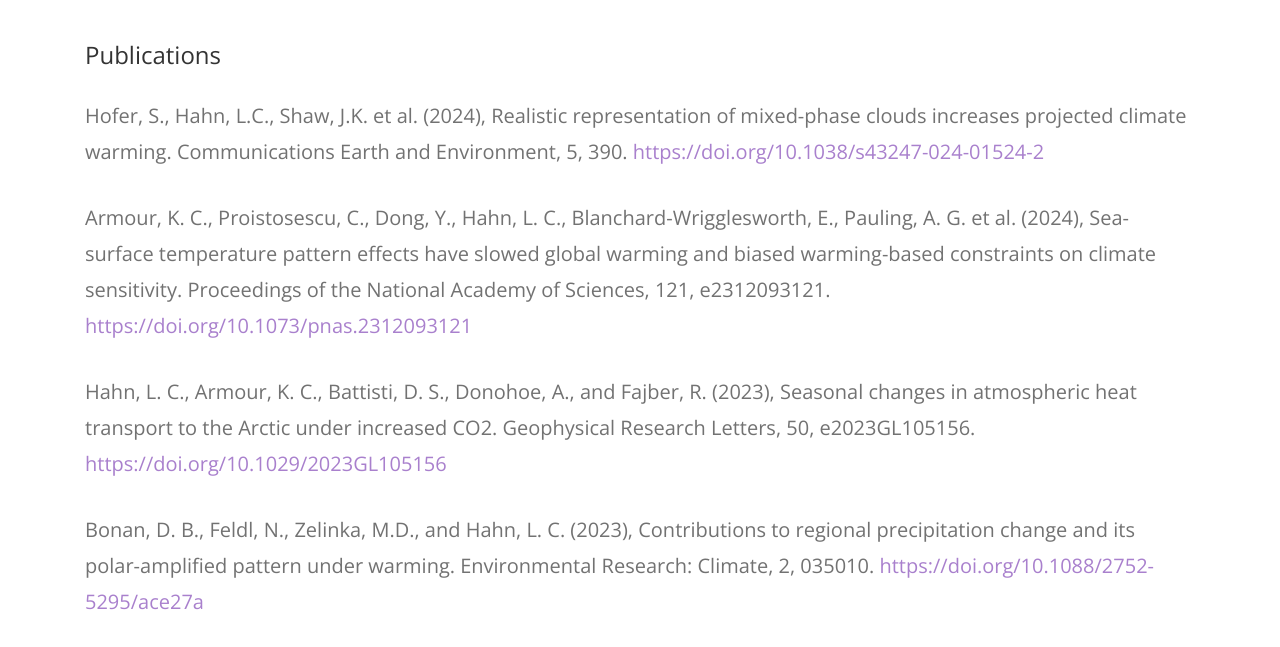
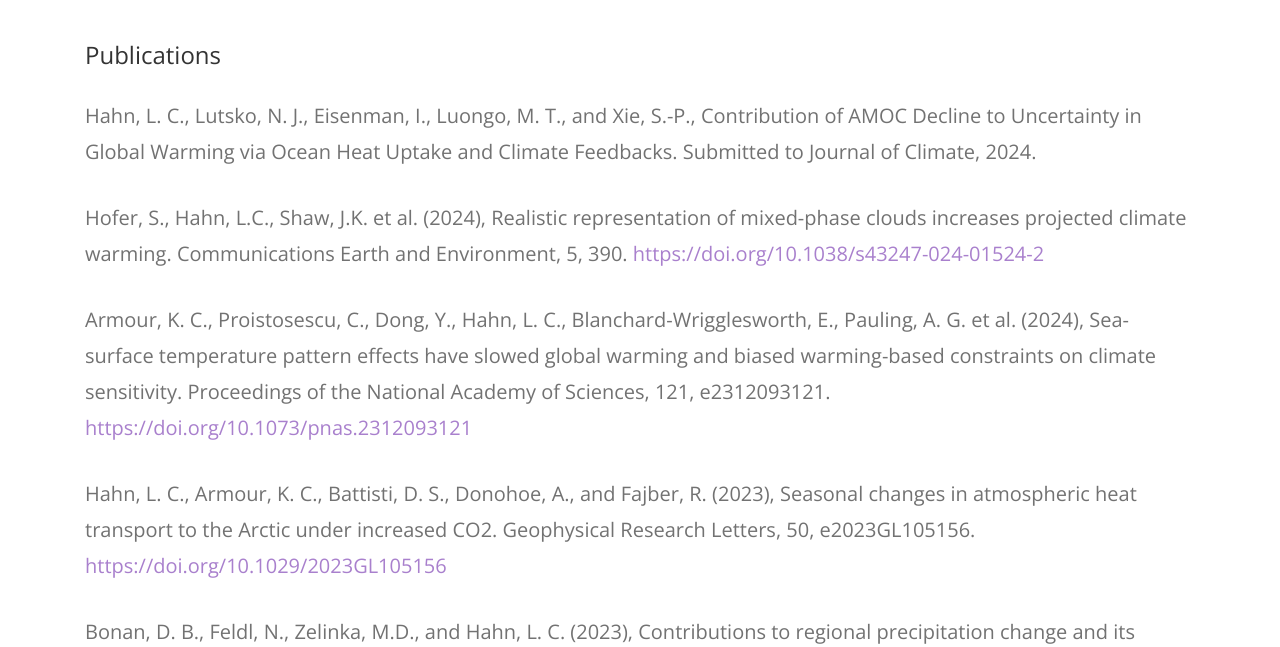
Before and after one commit to lchahn/lchahn.github.io, a plain HTML site: page publications.html in a window 1280 px wide. Shown: the part 113-760 px from the top of the page. Drawn offline with nearby package versions, Linux system fonts and the light colour scheme; some packages are replaced by stand-ins of ours; no server answers.

Commit message:
Update publications.html

```diff
--- a/publications.html
+++ b/publications.html
@@ -103,7 +103,8 @@
 			<div class="container">
 				<div class="col-md-13 animate-box">
 					<h3 class="section-title">Publications</h3>
-				       	<p>Hofer, S., Hahn, L.C., Shaw, J.K. et al. (2024), Realistic representation of mixed-phase clouds increases projected climate warming. Communications Earth and Environment, 5, 390. <a href="https://doi.org/10.1038/s43247-024-01524-2" target="_blank">https://doi.org/10.1038/s43247-024-01524-2</a></p>
+				       	<p>Hahn, L. C., Lutsko, N. J., Eisenman, I., Luongo, M. T., and Xie, S.-P., Contribution of AMOC Decline to Uncertainty in Global Warming via Ocean Heat Uptake and Climate Feedbacks. Submitted to Journal of Climate, 2024.</p>
+					<p>Hofer, S., Hahn, L.C., Shaw, J.K. et al. (2024), Realistic representation of mixed-phase clouds increases projected climate warming. Communications Earth and Environment, 5, 390. <a href="https://doi.org/10.1038/s43247-024-01524-2" target="_blank">https://doi.org/10.1038/s43247-024-01524-2</a></p>
 					<p>Armour, K. C., Proistosescu, C., Dong, Y., Hahn, L. C., Blanchard-Wrigglesworth, E., Pauling, A. G. et al. (2024), Sea-surface temperature pattern effects have slowed global warming and biased warming-based constraints on climate sensitivity. Proceedings of the National Academy of Sciences, 121, e2312093121. <a href="https://doi.org/10.1073/pnas.2312093121" target="_blank">https://doi.org/10.1073/pnas.2312093121</a></p>
 					<p>Hahn, L. C., Armour, K. C., Battisti, D. S., Donohoe, A., and Fajber, R. (2023), Seasonal changes in atmospheric heat transport to the Arctic under increased CO2. Geophysical Research Letters, 50, e2023GL105156. <a href="https://doi.org/10.1029/2023GL105156" target="_blank">https://doi.org/10.1029/2023GL105156</a></p>
 					<p>Bonan, D. B., Feldl, N., Zelinka, M.D., and Hahn, L. C. (2023), Contributions to regional precipitation change and its polar-amplified pattern under warming. Environmental Research: Climate, 2, 035010. <a href="https://doi.org/10.1088/2752-5295/ace27a" target="_blank">https://doi.org/10.1088/2752-5295/ace27a</a></p>
```
